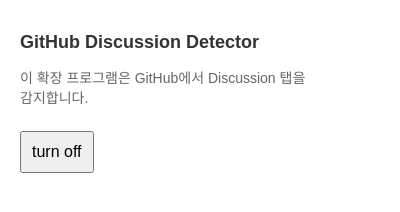
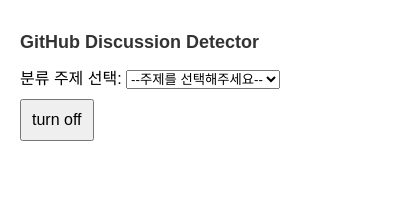
Before and after one commit to milkywaypeko/Discussion-detact, a browser extension: page Discussion-detact/popup.html in a window 400 px wide. Both pictures are taken after a click on the button "turn on". Drawn offline with Linux system fonts and the light colour scheme.

Commit message:
주제 선정 드롭다운 메뉴 구현

```diff
--- a/Discussion-detact/popup.html
+++ b/Discussion-detact/popup.html
@@ -1,6 +1,7 @@
 <!DOCTYPE html>
-<html>
+<html lang = "en">
 <head>
+<meta charset="UTF-8">
     <title>GitHub Discussion Detector</title>
     <style>
         body {
@@ -26,8 +27,14 @@
 </head>
 <body>
     <h1>GitHub Discussion Detector</h1>
-    <p>이 확장 프로그램은 GitHub에서 Discussion 탭을 감지합니다.</p>
-    <button id="toggleDetector">turn on</button>
+    <label for="topic-select">분류 주제 선택:</label>
+    <select id="topic-select">
+        <option value="">--주제를 선택해주세요--</option>
+        <option value="bug">버그</option>
+        <option value="feature">기능 요청</option>
+        <option value="question">질문</option>
+    </select>
+    <button id="powerButton">turn on</button>
     <script src="popup.js"></script>
 </body>
 </html>
--- a/Discussion-detact/popup.js
+++ b/Discussion-detact/popup.js
@@ -1,30 +1,33 @@
-document.addEventListener('DOMContentLoaded', function()
-{
-    var toggleButton = document.getElementById('toggleDetector');
-
-    // 저장된 상태를 불러와서 버튼의 초기 텍스트를 설정합니다.
-    chrome.storage.local.get(['detectorEnabled'], function(result) {
-        if (result.detectorEnabled) {
-            toggleButton.textContent = 'turn off';
-        }
-        else {
-            toggleButton.textContent = 'turn on';
+document.addEventListener('DOMContentLoaded', function() {
+    var powerButton = document.getElementById('powerButton');
+    chrome.storage.local.get('enabled', function(result) {
+        if(result.enabled) {
+            powerButton.textContent = 'turn off';
+        } else {
+            powerButton.textContent = 'turn on';
         }
     });
 
-    toggleButton.addEventListener('click', function() {
-        chrome.storage.local.get(['detectorEnabled'], function(result) {
-            let isEnabled = !result.detectorEnabled;
-            chrome.storage.local.set({detectorEnabled: isEnabled}, function() {
-                if (isEnabled) {
-                    toggleButton.textContent = 'turn off';
+    powerButton.addEventListener('click', function() {
+        chrome.storage.local.get(['enabled'], function(result) {
+            var newState = !result.enabled;
+            chrome.storage.local.set({'enabled' : newState}, function() {
+                if (newState) {
+                    powerButton.textContent = 'turn off';
+                } else {
+                    powerButton.textContent = 'turn on';
                 }
-                else {
-                    toggleButton.textContent = 'turn on';
-                }
-                // background.js에 상태 변경 알림
-                chrome.runtime.sendMessage({action: "toggle", state: isEnabled});
+                chrome.runtime.sendMessage({enabled: newState});
             });
         });
     });
 });
+
+document.addEventListener1('DomContentLoaded', function() {
+    var topicSelect = document.getElementById('topic-select');
+    topicSelect.addEventListener('change', function() {
+        var selectedTopic = topicSelect.value;
+        // 선택된 주제를 처리하는 코드 추가
+        console.log('선택된 주제:', selectedTopic);
+    })
+})
```
Also changed, not shown: Discussion-detact/background.js (+13 -11 lines), Discussion-detact/content.js (+11 -3 lines), Discussion-detact/manifest.json.
